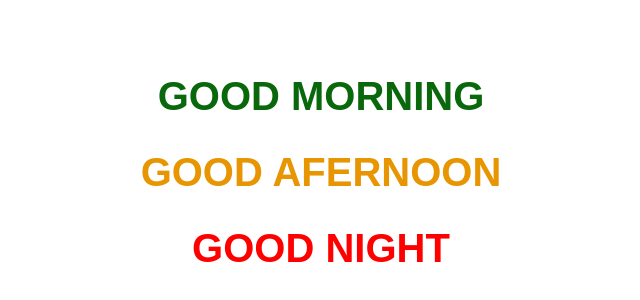
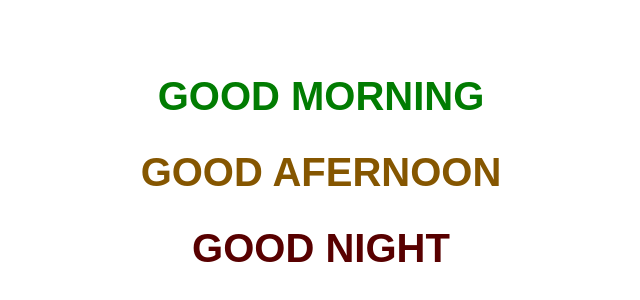
Before and after one commit to AnjaliChandaRC/Router, a React (Create React App) app: page /textclr in a window 1280 px wide. Shown: the part 174-474 px from the top of the page, without its empty margins (319-959 px from the left). Built offline with nearby package versions, Linux system fonts and the light colour scheme.

Commit message:
make change in slider sec

```diff
--- a/src/App.css
+++ b/src/App.css
@@ -17,6 +17,10 @@
   padding: 20px;
   background-color: pink;
 }
+
+/* .margin-left {
+  margin-left: 200px;
+} */
 
 .form-control:focus {
   background-color: #fff;
@@ -250,15 +254,15 @@
 
 /*Annimated============================CSS==========================START*/
 .title-word_one {
-  animation: color-animation-one 4s linear infinite;
+  animation: color-animation-one 1s linear infinite;
 }
 
 .title-word_two {
-  animation: color-animation-two 10s linear infinite;
+  animation: color-animation-two 2s linear infinite;
 }
 
 .title-word_three {
-  animation: color-animation-three 12s linear infinite;
+  animation: color-animation-three 3s linear infinite;
 }
 
 .red {
--- a/src/component/Demo.jsx
+++ b/src/component/Demo.jsx
@@ -1,5 +1,4 @@
 import React from "react";
-// import { Link } from "react-router-dom";
 const Demo = () => {
   return (
     <>
--- a/src/component/SliderCard.jsx
+++ b/src/component/SliderCard.jsx
@@ -11,6 +11,10 @@ const SliderCard = () => {
     arrows: false,
     infinite: true,
     speed: 500,
+    // centerMode: true,
+    // centerPadding: "26px",
+    // slidesToShow: 3,
+    // rtl: true,
     slidesToShow: sliderData.length <= 2 ? sliderData.length : 3,
     slidesToScroll: 1,
     responsive: [
@@ -41,7 +45,7 @@ const SliderCard = () => {
   return (
     <>
       <section className="py-5">
-        <div className="container">
+        <div className="margin-left container">
           <div className="row">
             <div className="col-sm-6 text-center m-auto">
               <h4 className="fs-2 fw-bold">Slider Start</h4>
```
